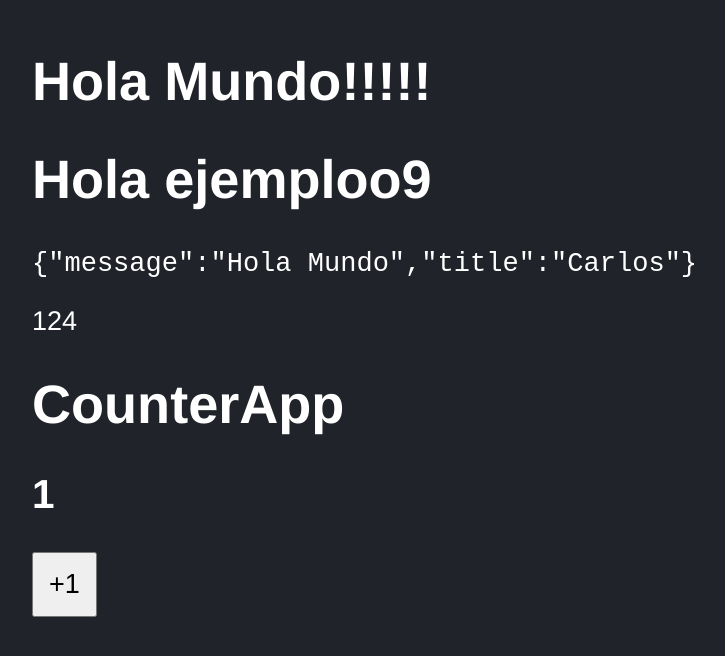
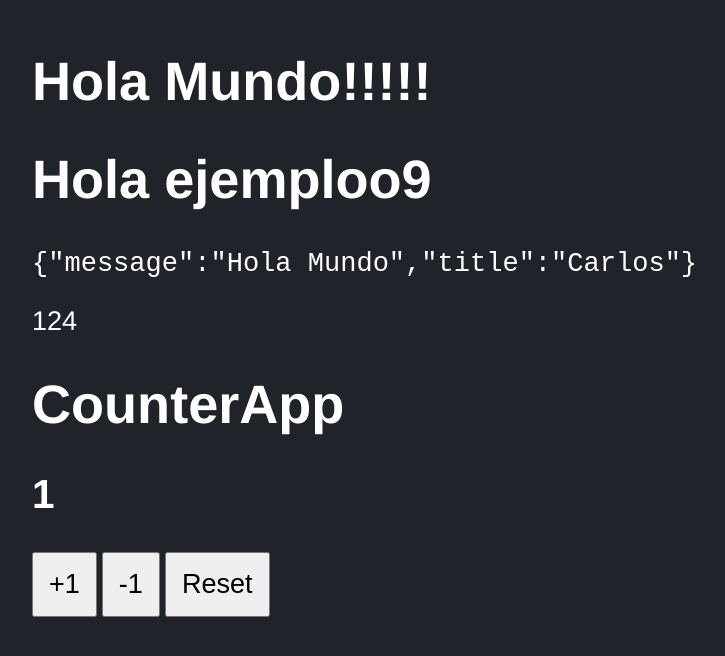
Before and after one commit to calocaleta/03-counter-app-vite, a React (Vite) app: page / in a window 1280 px wide. Shown: the part 134-790 px from the top of the page, without its empty margins (116-841 px from the left). Built offline with nearby package versions, Linux system fonts and the light colour scheme.

Commit message:
Implementando funciones de resta y reseteo

```diff
--- a/src/CounterApp.jsx
+++ b/src/CounterApp.jsx
@@ -3,6 +3,8 @@ import React from 'react';
 import PropTypes from 'prop-types'
 
 const CounterApp = ({value}) => {
+
+    console.log('render');
 
     const [ counter, setCounter] = useState(value);
 
@@ -10,17 +12,22 @@ const CounterApp = ({value}) => {
         //console.log(event);
         //value = 1000;
         //setCounter(counter + 1);
-        setCounter((prevValue) => prevValue + 2);
+        setCounter((prevValue) => prevValue + 1);
     }
 
+    const handleSubstract = () => setCounter(counter - 1);
+
+    const handleReset = () => {
+        setCounter(value);
+    }
 
     return (
         <>
             <h1>CounterApp</h1>
             <h2> { counter } </h2>
-            <button onClick={ handleAdd }>
-                +1
-            </button>
+            <button onClick={ handleAdd }> +1 </button>
+            <button onClick={ handleSubstract }> -1 </button>
+            <button onClick={ handleReset }> Reset </button>
         </>
     );
 };
--- a/src/styles.css
+++ b/src/styles.css
@@ -9,4 +9,5 @@ html, body {
 button{
     padding: 15px;
     font-size: 1.3rem;
+    margin-right: 5px;
 }
```
